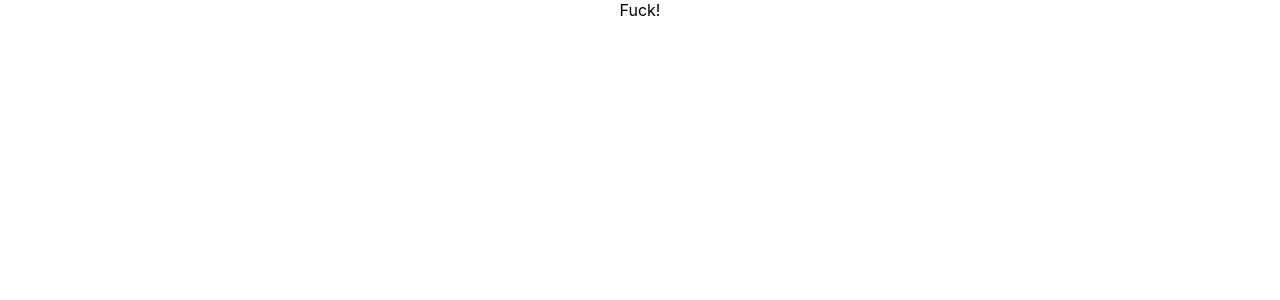
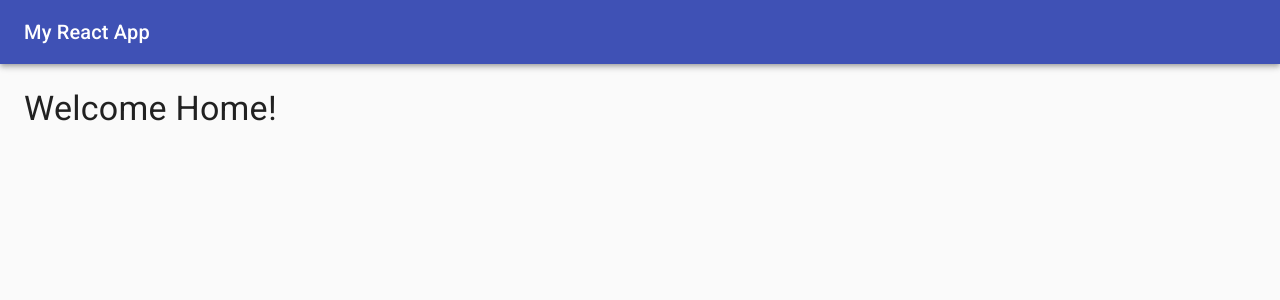
Before and after one commit to rjcrter11/OktaAuth, a React (Create React App) app: page / in a window 1280 px wide. Shown: the top 300 px of the page. Built offline with nearby package versions, Linux system fonts and the light colour scheme.

Commit message:
adds okta cli and adds app for okta

```diff
--- a/package.json
+++ b/package.json
@@ -4,11 +4,14 @@
   "private": true,
   "dependencies": {
     "@material-ui/core": "^4.5.1",
+    "@material-ui/icons": "^4.5.1",
+    "@okta/okta-react": "^3.0.8",
     "@testing-library/jest-dom": "^5.11.4",
     "@testing-library/react": "^11.1.0",
     "@testing-library/user-event": "^12.1.10",
     "react": "^17.0.2",
     "react-dom": "^17.0.2",
+    "react-router-dom": "^5.1.2",
     "react-scripts": "4.0.3",
     "web-vitals": "^1.0.1"
   },
--- a/src/App.css
+++ /dev/null
@@ -1,38 +0,0 @@
-.App {
-  text-align: center;
-}
-
-.App-logo {
-  height: 40vmin;
-  pointer-events: none;
-}
-
-@media (prefers-reduced-motion: no-preference) {
-  .App-logo {
-    animation: App-logo-spin infinite 20s linear;
-  }
-}
-
-.App-header {
-  background-color: #282c34;
-  min-height: 100vh;
-  display: flex;
-  flex-direction: column;
-  align-items: center;
-  justify-content: center;
-  font-size: calc(10px + 2vmin);
-  color: white;
-}
-
-.App-link {
-  color: #61dafb;
-}
-
-@keyframes App-logo-spin {
-  from {
-    transform: rotate(0deg);
-  }
-  to {
-    transform: rotate(360deg);
-  }
-}
--- a/src/App.js
+++ b/src/App.js
@@ -1,12 +1,31 @@
+import React, { Fragment } from 'react';
+import {
+  CssBaseline,
+  withStyles
+} from '@material-ui/core';
+import Header from './components/Header';
+import Home from './pages/Home';
 
-import './App.css';
+const styles = theme => ({
+  main: {
+    padding: theme.spacing(3),
+    [theme.breakpoints.down('xs')]: {
+      padding: theme.spacing(2),
+    },
+  },
+});
 
-function App() {
+function App({ classes }) {
   return (
-    <div className="App">
-      Fuck!
-    </div>
+    <Fragment>
+      <CssBaseline>
+        <Header />
+        <main className={classes.main} >
+          <Home />
+        </main>
+      </CssBaseline>
+    </Fragment>
   );
 }
 
-export default App;
+export default withStyles(styles)(App);
--- a/src/components/Header.js
+++ b/src/components/Header.js
@@ -16,4 +16,4 @@ const Header = () => (
     </AppBar>
 )
 
-export default Header
+export default Header;
--- a/src/index.css
+++ /dev/null
@@ -1,13 +0,0 @@
-body {
-  margin: 0;
-  font-family: -apple-system, BlinkMacSystemFont, 'Segoe UI', 'Roboto', 'Oxygen',
-    'Ubuntu', 'Cantarell', 'Fira Sans', 'Droid Sans', 'Helvetica Neue',
-    sans-serif;
-  -webkit-font-smoothing: antialiased;
-  -moz-osx-font-smoothing: grayscale;
-}
-
-code {
-  font-family: source-code-pro, Menlo, Monaco, Consolas, 'Courier New',
-    monospace;
-}
--- a/src/index.js
+++ b/src/index.js
@@ -1,6 +1,5 @@
 import React from 'react';
 import ReactDOM from 'react-dom';
-import './index.css';
 import App from './App';
 import reportWebVitals from './reportWebVitals';
 
@@ -15,3 +14,5 @@ ReactDOM.render(
 // to log results (for example: reportWebVitals(console.log))
 // or send to an analytics endpoint. Learn more: https://bit.ly/CRA-vitals
 reportWebVitals();
+
+if (module.hot) module.hot.accept()
--- a/src/pages/Home.js
+++ b/src/pages/Home.js
@@ -0,0 +1,8 @@
+import React from 'react';
+import { Typography } from '@material-ui/core';
+
+const Home = () => (
+    <Typography variant="h4" >Welcome Home!</Typography>
+);
+
+export default Home
```
Also changed, not shown: 1 other file (tests, documents, lock files or other folders).
